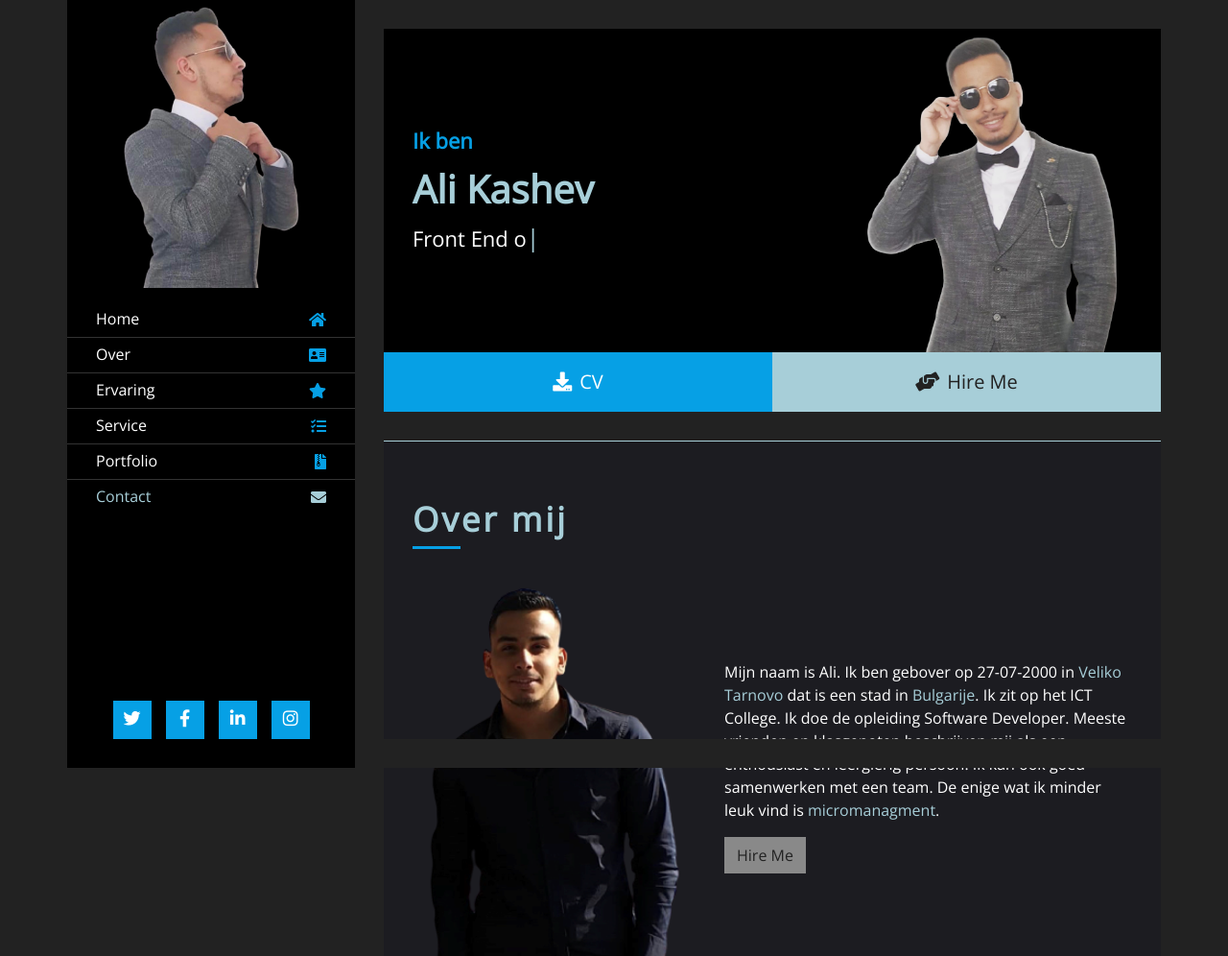
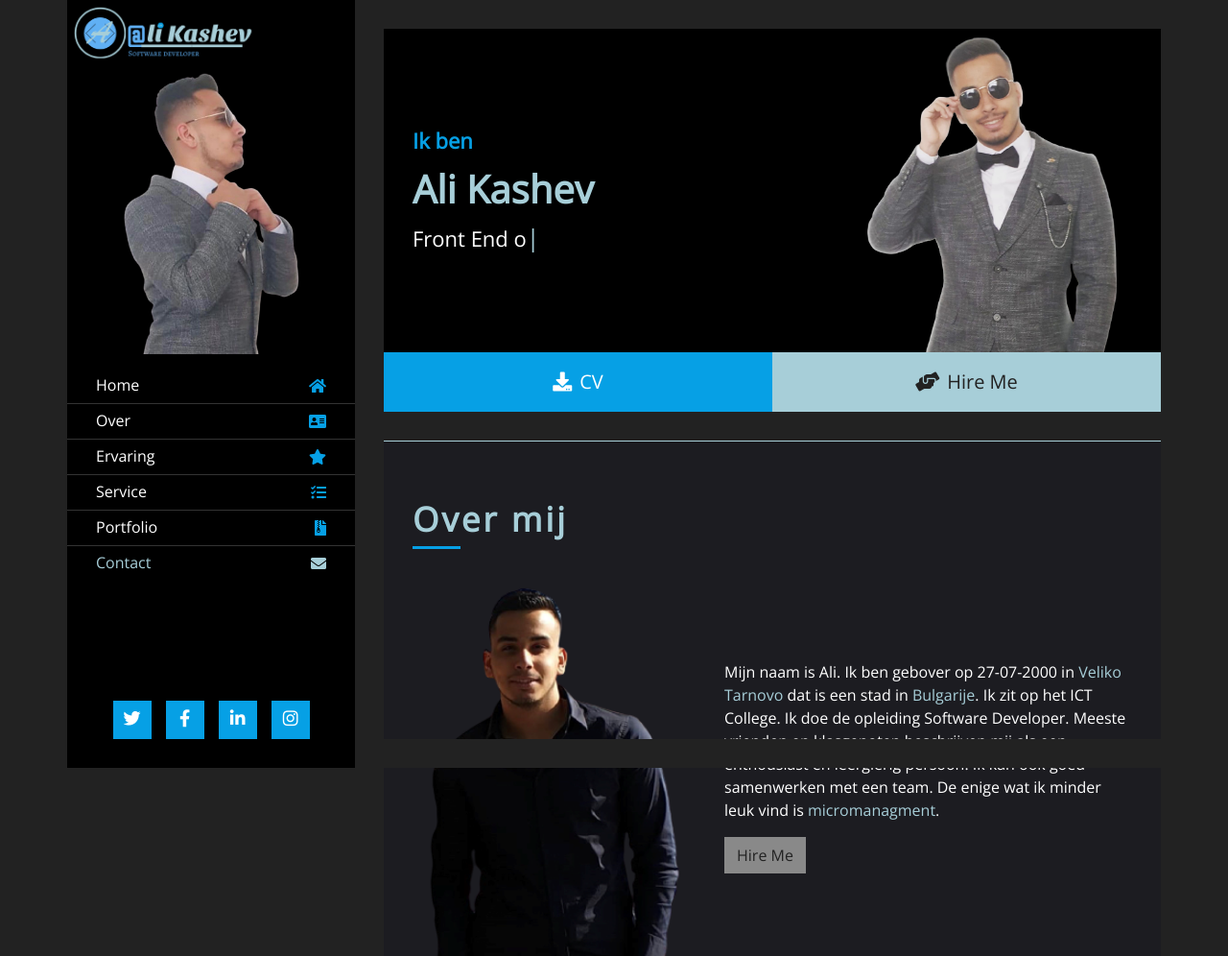
Before and after one commit to alikashev/alikashev, a PHP site: page / in a window 1280 px wide. Shown: the top 996 px of the page at 96% size. Run offline with PHP 8.4, Linux system fonts and the light colour scheme; some libraries are stand-ins or nearby versions.

Commit message:
logo toegevoegd

```diff
--- a/css/style.css
+++ b/css/style.css
@@ -1144,6 +1144,10 @@ a:focus {
     .footer .col-md-6:last-child{
         text-align: center;
     }
+
+    .nav-toggler-icon {
+        float: right;
+    }
 }
 
 .footer p {
@@ -1171,3 +1175,8 @@ a:focus {
     background-color: #ffffff;
     border: 1px solid #A7CED8;
 }
+
+.logo {
+    width: 200px;
+    padding: 5px;
+}
--- a/index.html
+++ b/index.html
@@ -32,12 +32,17 @@
     <body data-spy="scroll" data-target=".navbar" data-offset="51">
         <div class="wrapper">
             <div class="sidebar">
+                <div class="row">
+                    <div class="col-3">
+                        <a href="index.html"><img class="logo" src="/img/logo.png" alt="Ali Kashev"></a>
+                    </div>
+                </div>
                 <div class="sidebar-header">
                     <img src="img/about.png" alt="Image">
                 </div>
                 <div class="sidebar-content">
                     <nav class="navbar navbar-expand-md bg-dark navbar-dark">
-                        <a href="#" class="navbar-brand">A.K.</a>
+                        <a href="#" class="navbar-brand"></a>
                         <button type="button" class="navbar-toggler" data-toggle="collapse" data-target="#navbarCollapse">
                             <span class="navbar-toggler-icon"></span>
                         </button>
```
Also changed, not shown: img/logo.png (added).
